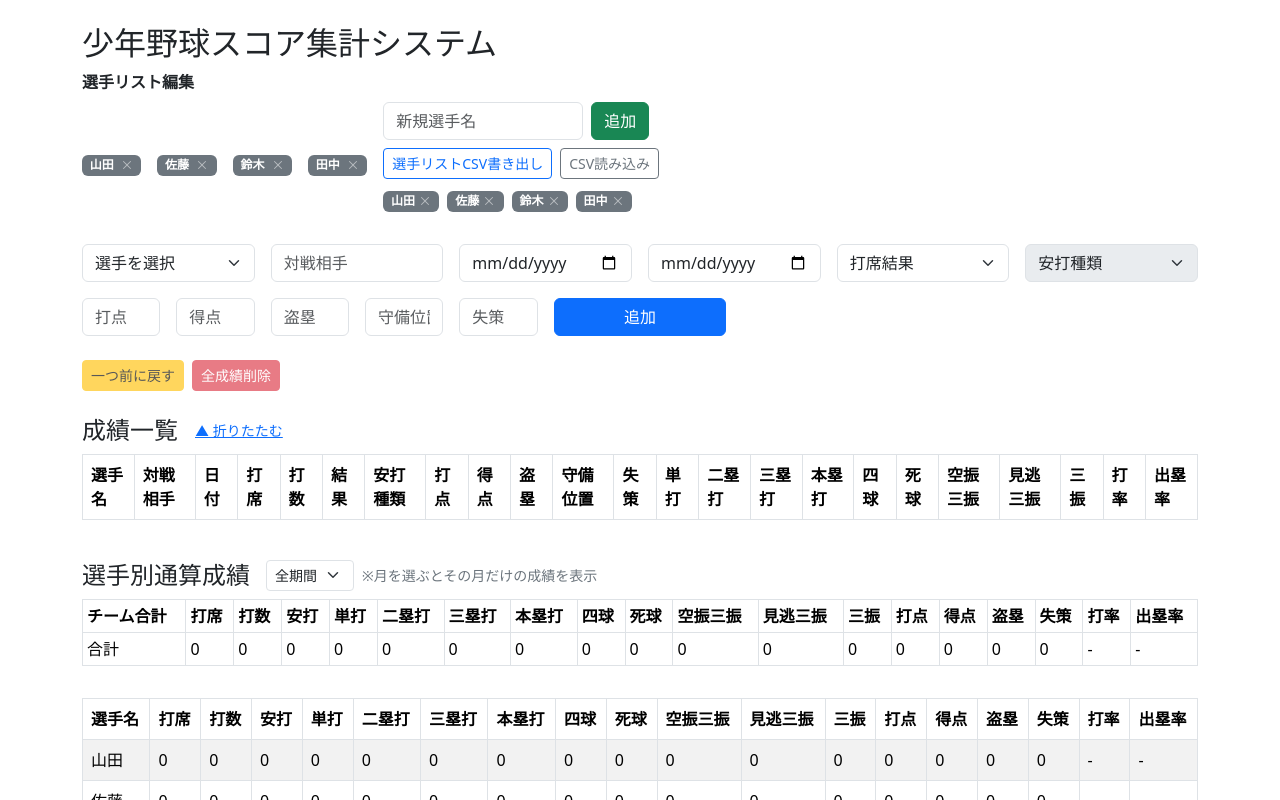
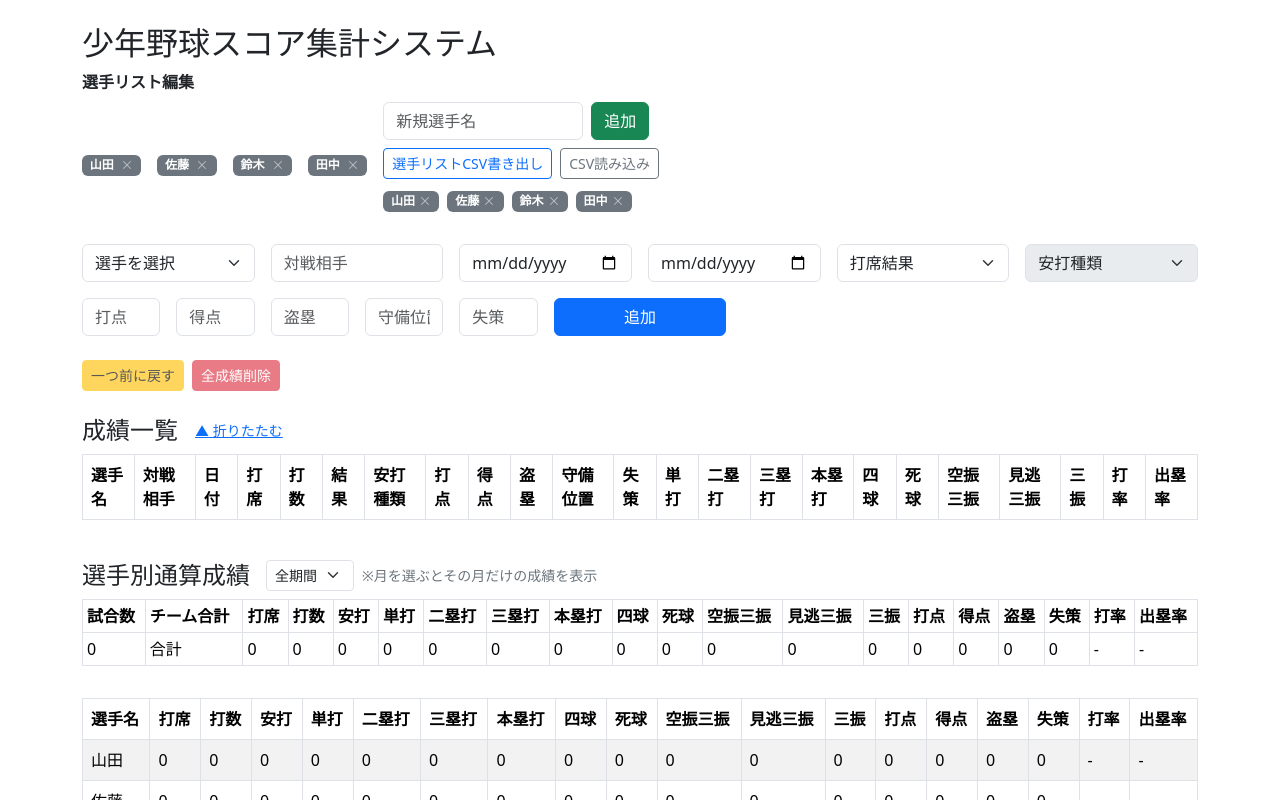
Before and after one commit to barca14-yume/-, a React (Create React App) app: page / in a window 1280 px wide. Shown: the top 800 px of the page. Built offline with nearby package versions, Linux system fonts and the light colour scheme.

Commit message:
チーム合計成績テーブルに試合数（対戦相手の種類数）を追加

```diff
--- a/src/App.js
+++ b/src/App.js
@@ -559,6 +559,7 @@ function App() {
   <table className="table table-bordered table-sm">
     <thead>
       <tr>
+        <th>試合数</th>
         <th>チーム合計</th>
         <th>打席</th>
         <th>打数</th>
@@ -582,6 +583,8 @@ function App() {
     </thead>
     <tbody>
       <tr>
+        {/* 試合数: opponentの種類数 */}
+        <td>{Array.from(new Set(filteredRecords.map(r => r.opponent).filter(Boolean))).length}</td>
         <td>合計</td>
         <td>{Object.values(stats).reduce((sum, s) => sum + (Number(s.pa)||0), 0)}</td>
         <td>{Object.values(stats).reduce((sum, s) => sum + (Number(s.ab)||0), 0)}</td>
```
